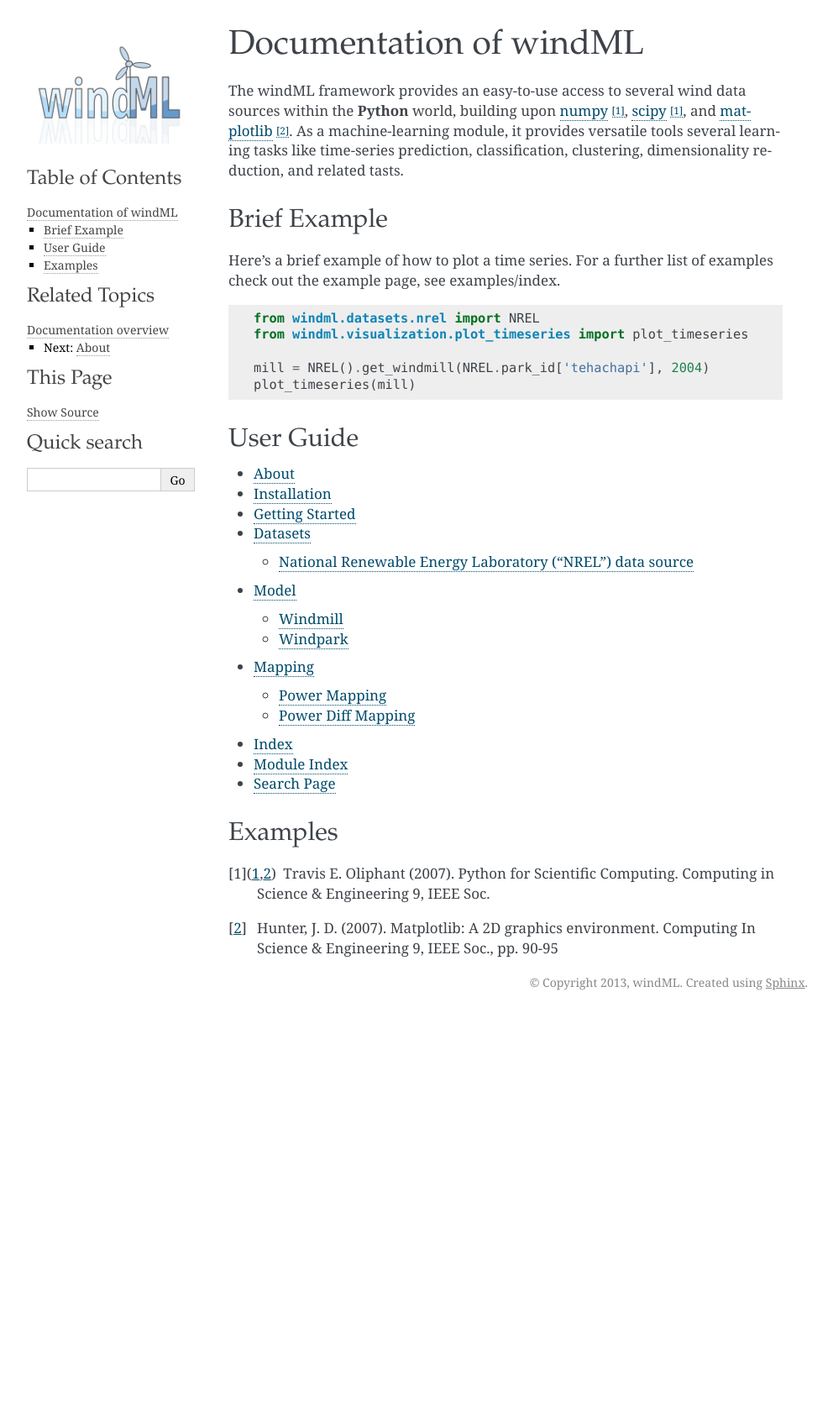
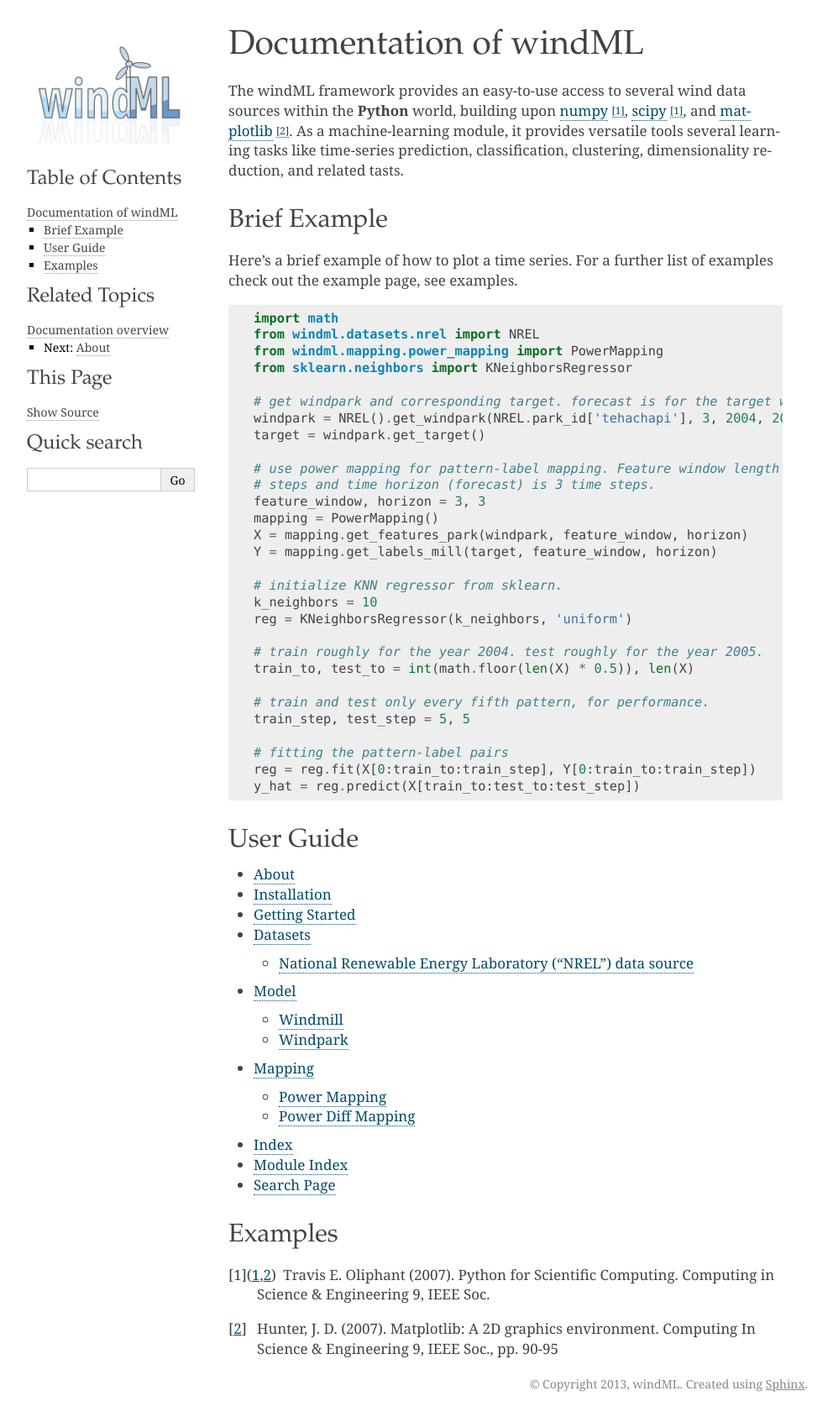
Before and after one commit to cigroup-ol/windml, a Sphinx documentation site: the page built from doc/index.rst, in a window 1280 px wide. Shown: the whole page at 84% size, without its empty margins (148-1140 px from the left). Built offline with Sphinx 7.4.7, drawn with Linux system fonts in a browser that asks for light colours; formulas are drawn with MathJax 3; pages that are not in the unit, such as notebooks, are missing from menus; before the commit the page ends 1209 px from its top, so only the background shows below that.

Commit message:
added crossref; new brief example

```diff
--- a/doc/index.rst
+++ b/doc/index.rst
@@ -10,13 +10,37 @@ The windML framework provides an easy-to-use access to several wind data sources
 Brief Example
 -------------
 
-Here's a brief example of how to plot a time series. For a further list of examples check out the example page, see :ref:`examples/index`. ::
+Here's a brief example of how to plot a time series. For a further list of examples check out the example page, see :ref:`examples`. ::
 
+    import math
     from windml.datasets.nrel import NREL
-    from windml.visualization.plot_timeseries import plot_timeseries
+    from windml.mapping.power_mapping import PowerMapping
+    from sklearn.neighbors import KNeighborsRegressor
 
-    mill = NREL().get_windmill(NREL.park_id['tehachapi'], 2004)
-    plot_timeseries(mill)
+    # get windpark and corresponding target. forecast is for the target windmill
+    windpark = NREL().get_windpark(NREL.park_id['tehachapi'], 3, 2004, 2005)
+    target = windpark.get_target()
+
+    # use power mapping for pattern-label mapping. Feature window length is 3 time
+    # steps and time horizon (forecast) is 3 time steps.
+    feature_window, horizon = 3, 3
+    mapping = PowerMapping()
+    X = mapping.get_features_park(windpark, feature_window, horizon)
+    Y = mapping.get_labels_mill(target, feature_window, horizon)
+
+    # initialize KNN regressor from sklearn.
+    k_neighbors = 10
+    reg = KNeighborsRegressor(k_neighbors, 'uniform')
+
+    # train roughly for the year 2004. test roughly for the year 2005.
+    train_to, test_to = int(math.floor(len(X) * 0.5)), len(X)
+
+    # train and test only every fifth pattern, for performance.
+    train_step, test_step = 5, 5
+
+    # fitting the pattern-label pairs
+    reg = reg.fit(X[0:train_to:train_step], Y[0:train_to:train_step])
+    y_hat = reg.predict(X[train_to:test_to:test_step])
 
 User Guide
 ----------
```
Also changed, not shown: examples/README.rst.
